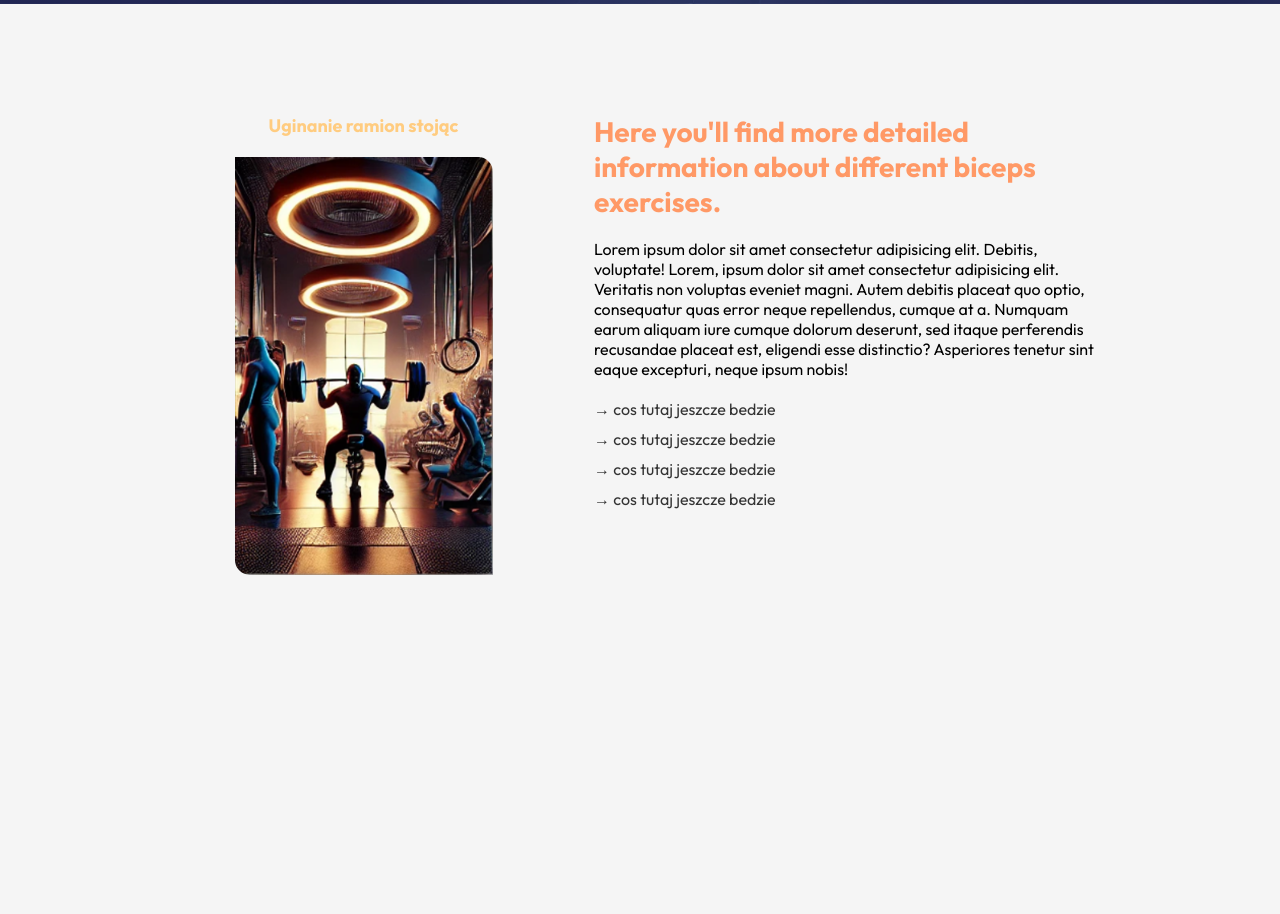
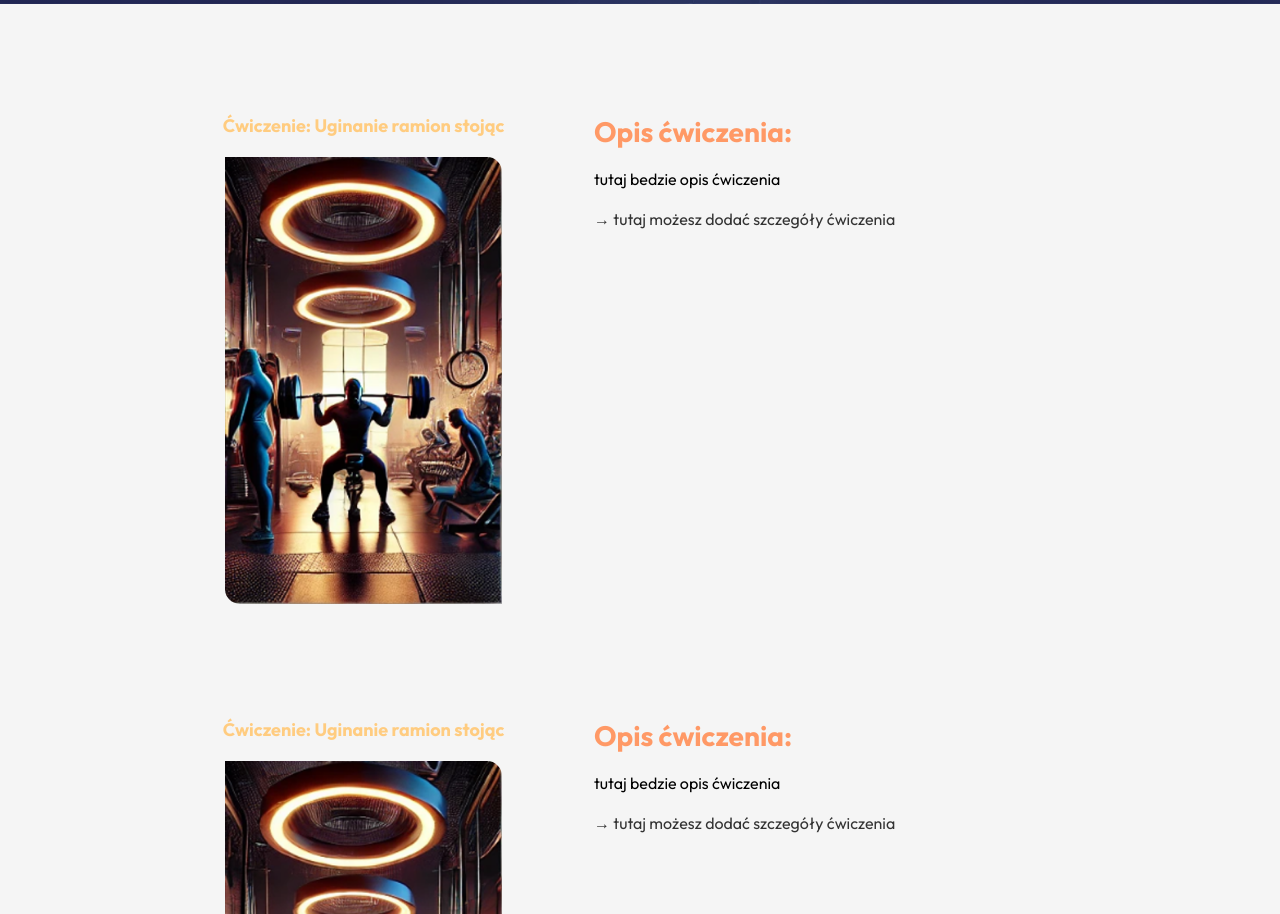
Before and after one commit to Czarkoo/Praca-In-ynierska, a React (Vite) app: page /more-programs in a window 1280 px wide. Shown: the part 796-1710 px from the top of the page. Before the commit the page ends 1485 px from the top, so only its background shows below. Built offline with nearby package versions, Linux system fonts and the light colour scheme.

Commit message:
Add ExerciseList/Components for MorePrograms.jsx

```diff
--- /dev/null
+++ b/src/Components/MorePrograms/ExerciseComponent.jsx
@@ -0,0 +1,21 @@
+import React from 'react';
+
+const ExerciseComponent = ({ title, description, imageUrl }) => {
+	return (
+		<div className='more-programs'>
+			<div className='more-programs-left'>
+				<h1>{title}</h1>
+				<img src={imageUrl} alt={title} className='exercise1' />
+			</div>
+			<div className='more-programs-right'>
+				<h2>Opis ćwiczenia:</h2>
+				<p>{description}</p>
+				<ul>
+					<li> → tutaj możesz dodać szczegóły ćwiczenia</li>
+				</ul>
+			</div>
+		</div>
+	);
+};
+
+export default ExerciseComponent;
--- /dev/null
+++ b/src/Components/MorePrograms/ExerciseList.jsx
@@ -0,0 +1,37 @@
+import React from 'react';
+import ExerciseComponent from './ExerciseComponent';
+import facts_myths_image1 from '../../assets/facts_myths_image1.png';
+
+const ExerciseList = () => {
+	const exercises = [
+		{
+			Title: 'Ćwiczenie: Uginanie ramion stojąc',
+			Description: 'tutaj bedzie opis ćwiczenia',
+			ImageUrl: facts_myths_image1,
+		},
+		{
+			Title: 'Ćwiczenie: Uginanie ramion stojąc',
+			Description: 'tutaj bedzie opis ćwiczenia',
+			ImageUrl: facts_myths_image1,
+		},
+		{
+			Title: 'Ćwiczenie: Uginanie ramion stojąc',
+			Description: 'tutaj bedzie opis ćwiczenia',
+			ImageUrl: facts_myths_image1,
+		},
+	];
+	return (
+		<div>
+			{exercises.map((exercise, index) => (
+				<ExerciseComponent
+					key={index}
+					title={exercise.Title}
+					description={exercise.Description}
+					imageUrl={exercise.ImageUrl}
+				/>
+			))}
+		</div>
+	);
+};
+
+export default ExerciseList;
--- a/src/Components/MorePrograms/MorePrograms.css
+++ b/src/Components/MorePrograms/MorePrograms.css
@@ -18,7 +18,7 @@
 }
 
 .exercise1 {
-	width: 70%;
+	width: 75%;
 	border-radius: 0px 15px 0px 15px;
 }
 
--- a/src/Components/MorePrograms/MorePrograms.jsx
+++ b/src/Components/MorePrograms/MorePrograms.jsx
@@ -1,34 +1,11 @@
 import React from 'react';
 import './MorePrograms.css';
-import facts_myths_image1 from '../../assets/facts_myths_image1.png';
+import ExerciseList from './ExerciseList';
+
 const MorePrograms = () => {
 	return (
-		<div className='more-programs'>
-			<div className='more-programs-left'>
-				<h1>Uginanie ramion stojąc</h1>
-				<img src={facts_myths_image1} alt='casuall img' className='exercise1' />
-			</div>
-			<div className='more-programs-right'>
-				<h2>
-					Here you'll find more detailed information about different biceps
-					exercises.
-				</h2>
-				<p>
-					Lorem ipsum dolor sit amet consectetur adipisicing elit. Debitis,
-					voluptate! Lorem, ipsum dolor sit amet consectetur adipisicing elit.
-					Veritatis non voluptas eveniet magni. Autem debitis placeat quo optio,
-					consequatur quas error neque repellendus, cumque at a. Numquam earum
-					aliquam iure cumque dolorum deserunt, sed itaque perferendis
-					recusandae placeat est, eligendi esse distinctio? Asperiores tenetur
-					sint eaque excepturi, neque ipsum nobis!
-				</p>
-				<ul>
-					<li> → cos tutaj jeszcze bedzie</li>
-					<li> → cos tutaj jeszcze bedzie</li>
-					<li> → cos tutaj jeszcze bedzie</li>
-					<li> → cos tutaj jeszcze bedzie</li>
-				</ul>
-			</div>
+		<div>
+			<ExerciseList />
 		</div>
 	);
 };
```
